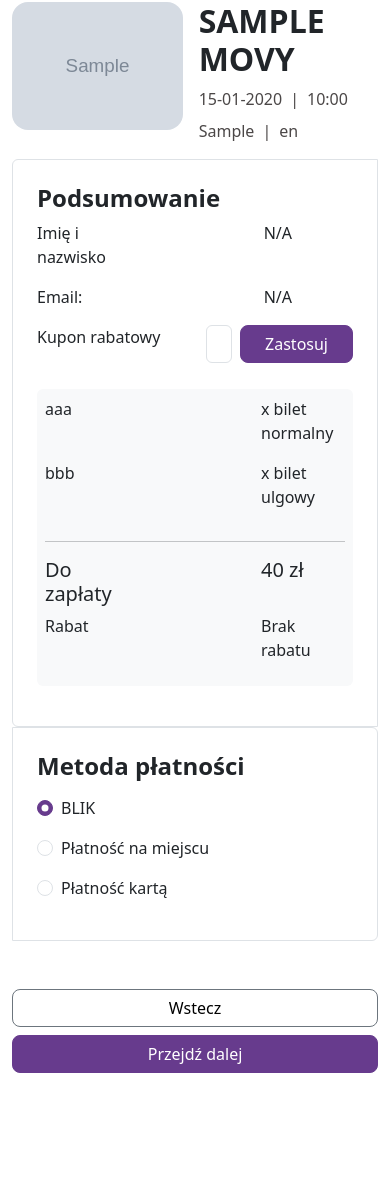
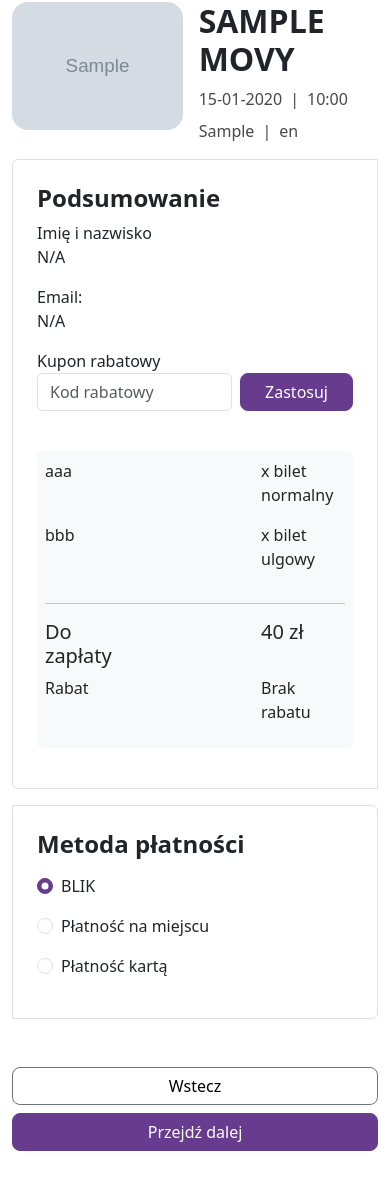
Before and after one commit to Rinkazuuka/Movie-Ticket-Sales-System, a Flask app: page /showing/1/personal/payment in a window 390 px wide. Shown: the part 112-1311 px from the top of the page. Before the commit the page ends 1185 px from the top, so only its background shows below. Run offline with Flask 3, Linux system fonts and the light colour scheme; tables that the repository leaves empty hold one stand-in row (values such as "Sample post"); grey boxes marked "Sample" are stand-in pictures; some libraries are stand-ins or nearby versions.

Commit message:
Adding mobile corrections (margins, paddings) for personal, payment, showing

```diff
--- a/templates/payment.html
+++ b/templates/payment.html
@@ -5,33 +5,33 @@
 {% block content %}
 <div class="container">
   <div class="row">
-    <div class="col border p-4 rounded-start">
+    <div class="col-md border p-4 rounded-start mb-3 mb-md-0">
       <h2 class="h2 fw-bold">Podsumowanie</h2>
       <div class="container-fluid p-0 m-0">
 
         <div class="row justify-content-between">
-          <div class="col-4">
-            <p>Imię i nazwisko</p>
+          <div class="col-sm">
+            <p class="mb-0 mb-sm-2">Imię i nazwisko</p>
           </div>
-          <div class="col-4">
-            <p>{{ username }}</p>
+          <div class="col-sm">
+            <p class="mb-3 mb-sm-2">{{ username }}</p>
           </div>
         </div>
 
         <div class="row justify-content-between">
-          <div class="col-4">
-            <p>Email:</p>
+          <div class="col-sm">
+            <p class="mb-0 mb-sm-2">Email:</p>
           </div>
-          <div class="col-4">
-            <p>{{ email }}</p>
+          <div class="col-sm">
+            <p class="mb-3 mb-sm-2">{{ email }}</p>
           </div>
         </div>
 
         <div class="row justify-content-between mb-4">
-          <div class="col">
-            <p>Kupon rabatowy</p>
+          <div class="col-lg">
+            <p class="mb-0 mb-lg-2">Kupon rabatowy</p>
           </div>
-          <div class="col">
+          <div class="col-lg mb-3 mb-lg-2">
 
             <form class="form-inline" id="coupon-form">
               <div class="form-group d-flex flex-row align-items-center">
@@ -94,7 +94,7 @@
 
     </div>
 
-    <div class="col border p-4 rounded-end">
+    <div class="col-md border p-4 rounded-end">
       <h2 class="h2 fw-bold">Metoda płatności</h2>
       <div class="form-check mb-3 mt-3">
         <input class="form-check-input" type="radio" name="paymentOption" id="paymentBLIK" checked>
--- a/templates/personal.html
+++ b/templates/personal.html
@@ -5,13 +5,13 @@
 {% block content %}
 <div class="container">
     <div class="row">
-        <div class="col border p-4 rounded-start">
+        <div class="col-md border p-4 rounded-start mb-3 mb-md-0">
             <div id="ticketsSummary" class="text-center mt-3">
                 <!-- JAVASCRIPT -->
             </div>
         </div>
 
-        <div class="col border p-4 rounded-end">
+        <div class="col-md border p-4 rounded-end">
             <div class="step" id="step3">
                 <h2 class="h2 fw-bold">Dane</h2>
                 <div id="personalData" class="text-center mt-3">
--- a/templates/showing.html
+++ b/templates/showing.html
@@ -6,13 +6,13 @@
 
 <div class="container d-flex flex-column ">
     <div class="row">
-        <div class="col border p-4 rounded-start">
+        <div class="col-md border p-4 rounded-start mb-3 mb-md-0">
             <div id="seatsContainer" class="text-center mt-3">
                 <!-- JAVASCRIPT -->
             </div>
         </div>
 
-        <div class="col border p-4 rounded-end">
+        <div class="col-md border p-4 rounded-end mb-3 mb-md-0">
             <div class="step" id="step3">
                 <h2 class="h2 fw-bold">Wybierz miejsca</h2>
                 <div id="seatsContainer" class="text-center mt-3">
```
